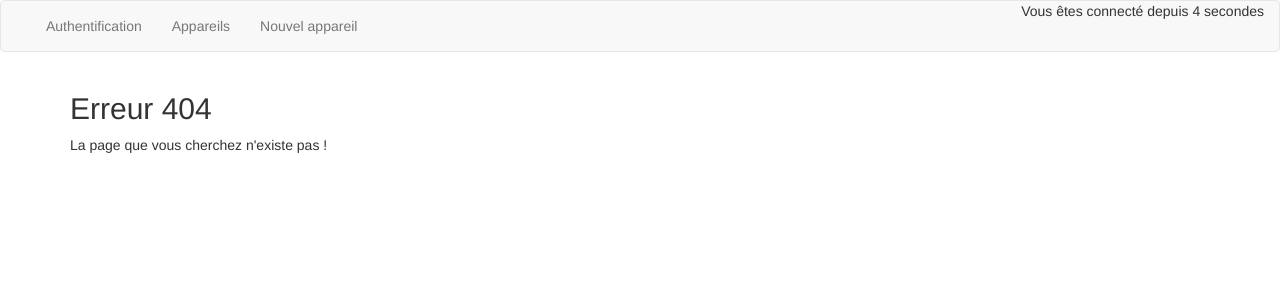
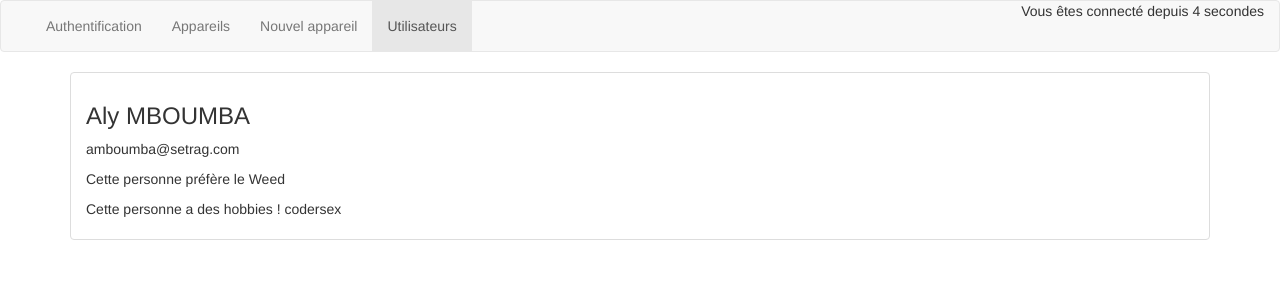
Before and after one commit to bugtronik/angular-oc, an Angular app in the folder mon-projet-angular/: page /users in a window 1280 px wide. Before the commit this address led to /not-found. Shown: the top 300 px of the page. Built offline with nearby package versions, Linux system fonts and the light colour scheme.

Commit message:
Forms - methode reactive [ en cours ]

```diff
--- a/mon-projet-angular/src/app/app.component.html
+++ b/mon-projet-angular/src/app/app.component.html
@@ -5,6 +5,7 @@
 				<li routerLinkActive="active"><a routerLink="auth">Authentification</a></li>
 				<li routerLinkActive="active"><a routerLink="appareils">Appareils</a></li>
 				<li routerLinkActive="active"><a routerLink="edit">Nouvel appareil</a></li>
+				<li routerLinkActive="active"><a routerLink="users">Utilisateurs</a></li>
 			</ul>
 			<div class="navbar-right">
 				<p>Vous êtes connecté depuis {{ secondes }} secondes</p>
--- /dev/null
+++ b/mon-projet-angular/src/app/models/User.model.ts
@@ -0,0 +1,9 @@
+export class User {
+    constructor(
+        public firstName: string,
+        public lastName: string,
+        public email: string,
+        public drinkPreference: string,
+        public hobbies?: string[]
+    ) {}
+}
--- /dev/null
+++ b/mon-projet-angular/src/app/services/UserService.ts
@@ -0,0 +1,18 @@
+import { User } from '../models/User.model';
+import { Subject } from 'rxjs/Subject';
+
+export class UserService {
+    private users: User[] = [
+        new User('Aly', 'MBOUMBA', 'amboumba@setrag.com', 'Weed', ['coder', 'sex'])
+    ];
+    userSubject = new Subject<User[]>();
+
+    emitUsers() {
+        this.userSubject.next(this.users.slice());
+    }
+
+    addUser(user: User) {
+        this.users.push(user);
+        this.emitUsers();
+    }
+}
--- /dev/null
+++ b/mon-projet-angular/src/app/user-list/user-list.component.html
@@ -0,0 +1,11 @@
+<ul class="list-group">
+    <li class="list-group-item" *ngFor="let user of users">
+        <h3>{{ user.firstName }} {{ user.lastName }}</h3>
+        <p>{{ user.email }}</p>
+        <p>Cette personne préfère le {{ user.drinkPreference }}</p>
+        <p *ngIf="user.hobbies && user.hobbies.length > 0">
+            Cette personne a des hobbies !
+            <span *ngFor="let hobby of user.hobbies">{{ hobby }}</span>
+        </p>
+    </li>
+</ul>
--- /dev/null
+++ b/mon-projet-angular/src/app/user-list/user-list.component.ts
@@ -0,0 +1,31 @@
+import { Component, OnInit } from '@angular/core';
+import { Subscription } from 'rxjs';
+import { User } from '../models/User.model';
+import { UserService } from '../services/UserService';
+
+@Component({
+  selector: 'app-user-list',
+  templateUrl: './user-list.component.html',
+  styleUrls: ['./user-list.component.scss']
+})
+export class UserListComponent implements OnInit {
+
+  users: User[];
+  userSubscription: Subscription;
+
+  constructor(private userService: UserService) { }
+
+  ngOnInit(): void {
+    this.userSubscription = this.userService.userSubject.subscribe(
+      (users: User[]) => {
+        this.users = users;
+      }
+    );
+    this.userService.emitUsers();
+  }
+
+  ngOnDestroy() {
+    this.userSubscription.unsubscribe();
+  }
+
+}
```
Also changed, not shown: mon-projet-angular/src/app/app.module.ts (+7 -2 lines), mon-projet-angular/src/app/user-list/user-list.component.scss (added).
